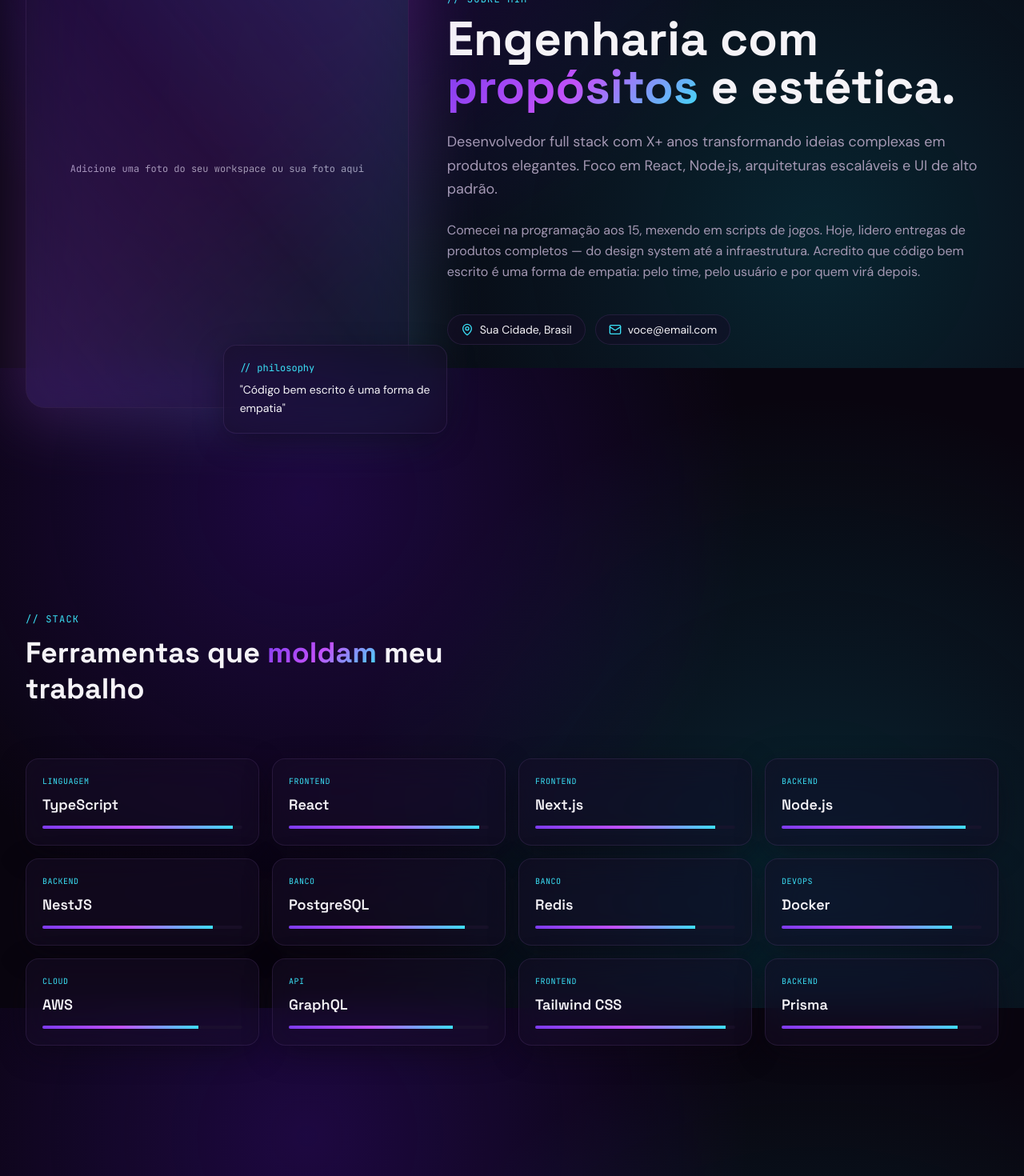
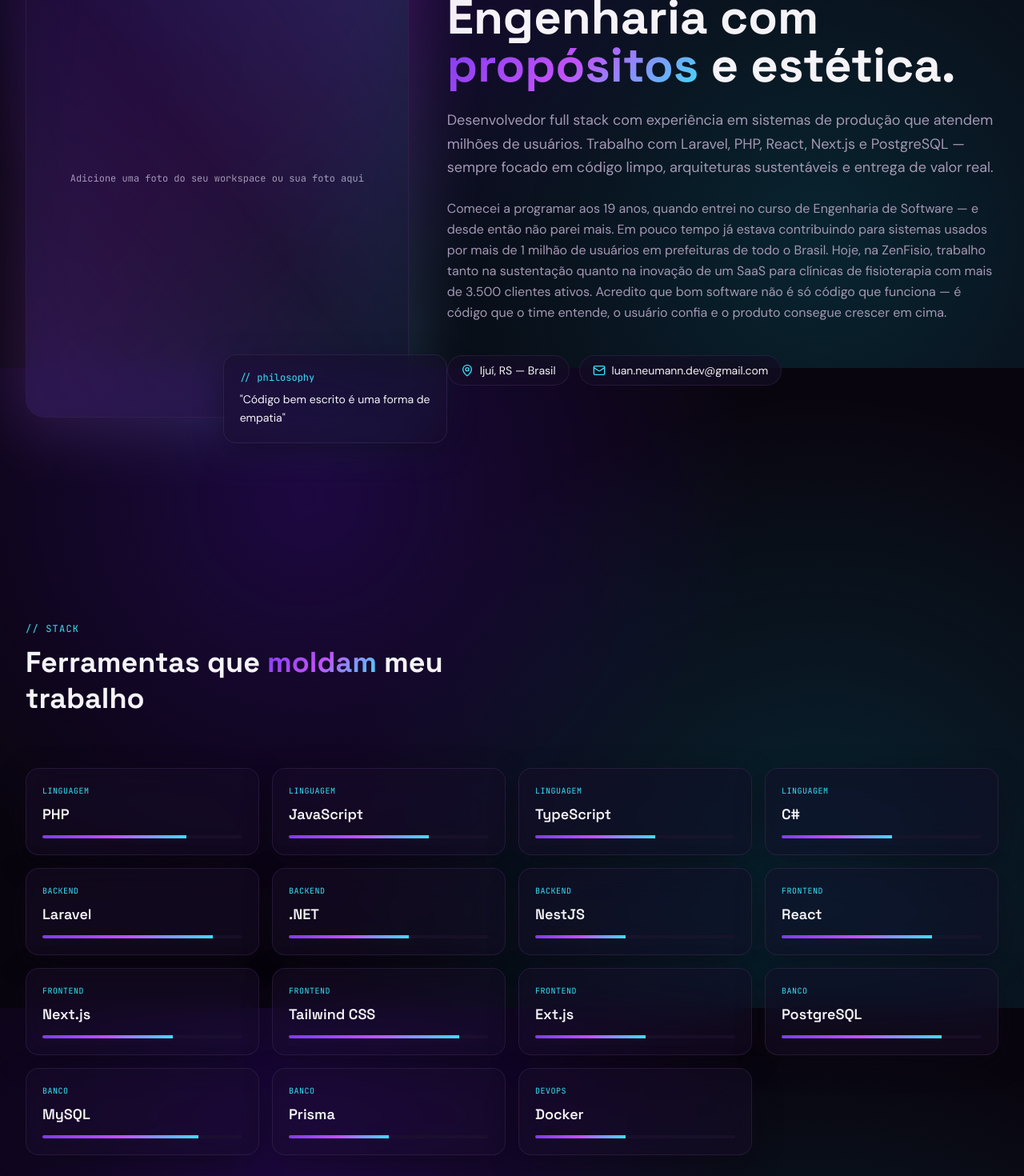
Before and after one commit to Luan-Neumann-Dev/portfolio, a React (Vite) app: page / in a window 1280 px wide. Shown: the part 1140-2610 px from the top of the page at 80% size. Built offline with nearby package versions, Linux system fonts and the light colour scheme.

Commit message:
chore: update informations of profile

```diff
--- a/src/components/sections/Contact.tsx
+++ b/src/components/sections/Contact.tsx
@@ -1,12 +1,11 @@
 import { motion } from "framer-motion"
-import { Mail, Github, Linkedin, Twitter, ArrowUpRight } from "lucide-react"
+import { Mail, Github, Linkedin, ArrowUpRight } from "lucide-react"
 import { profile } from "@/data/profile"
 
 const links = [
   { icon: Mail, label: "Email", href: `mailto:${profile.email}`, value: profile.email},
-  { icon: Github, label: "GitHub", href: profile.github, value: "@seuusuario"},
-  { icon: Linkedin, label: "LinkedIn", href: profile.linkedin, value: '/in/seuusuario'},
-  { icon: Twitter, label: "Twitter", href: profile.twitter, value: '@seuusuario'},
+  { icon: Github, label: "GitHub", href: profile.github, value: "@Luan-Neumann-Dev"},
+  { icon: Linkedin, label: "LinkedIn", href: profile.linkedin, value: '/in/Luan-Neumann-Dev'},
 ]
 
 const Contact = () => {
--- a/src/data/profile.ts
+++ b/src/data/profile.ts
@@ -1,68 +1,76 @@
 export const profile = {
-  name: "Luan Neumann",
+  name: "Luan Henrique Neumann",
   title: "Desenvolvedor Full Stack",
-  tagline: "Construindo experiências digitais com profundidade técnica e estética futurista.",
+  tagline: "Construindo sistemas reais, com impacto mensurável e código que dura.",
   shortBio:
-    "Desenvolvedor full stack com X+ anos transformando ideias complexas em produtos elegantes. Foco em React, Node.js, arquiteturas escaláveis e UI de alto padrão.",
+    "Desenvolvedor full stack com experiência em sistemas de produção que atendem milhões de usuários. Trabalho com Laravel, PHP, React, Next.js e PostgreSQL — sempre focado em código limpo, arquiteturas sustentáveis e entrega de valor real.",
   longBio:
-    "Comecei na programação aos 15, mexendo em scripts de jogos. Hoje, lidero entregas de produtos completos — do design system até a infraestrutura. Acredito que código bem escrito é uma forma de empatia: pelo time, pelo usuário e por quem virá depois.",
-  location: "Sua Cidade, Brasil",
-  email: "voce@email.com",
-  github: "https://github.com/seuusuario",
-  linkedin: "https://linkedin.com/in/seuusuario",
-  twitter: "https://twitter.com/seuusuario",
+    "Comecei a programar aos 19 anos, quando entrei no curso de Engenharia de Software — e desde então não parei mais. Em pouco tempo já estava contribuindo para sistemas usados por mais de 1 milhão de usuários em prefeituras de todo o Brasil. Hoje, na ZenFisio, trabalho tanto na sustentação quanto na inovação de um SaaS para clínicas de fisioterapia com mais de 3.500 clientes ativos. Acredito que bom software não é só código que funciona — é código que o time entende, o usuário confia e o produto consegue crescer em cima.",
+  location: "Ijuí, RS — Brasil",
+  email: "luan.neumann.dev@gmail.com",
+  github: "https://github.com/Luan-Neumann-Dev",
+  linkedin: "https://linkedin.com/in/Luan-Neumann-Dev",
 };
 
 export const stack = [
-  { name: "TypeScript", level: 95, category: "Linguagem" },
-  { name: "React", level: 95, category: "Frontend" },
-  { name: "Next.js", level: 90, category: "Frontend" },
-  { name: "Node.js", level: 92, category: "Backend" },
-  { name: "NestJS", level: 85, category: "Backend" },
-  { name: "PostgreSQL", level: 88, category: "Banco" },
-  { name: "Redis", level: 80, category: "Banco" },
-  { name: "Docker", level: 85, category: "DevOps" },
-  { name: "AWS", level: 78, category: "Cloud" },
-  { name: "GraphQL", level: 82, category: "API" },
-  { name: "Tailwind CSS", level: 95, category: "Frontend" },
-  { name: "Prisma", level: 88, category: "Backend" },
+  //Linguagens
+  { name: "PHP", level: 72, category: "Linguagem" },
+  { name: "JavaScript", level: 70, category: "Linguagem" },
+  { name: "TypeScript", level: 60, category: "Linguagem" },
+  { name: "C#", level: 55, category: "Linguagem" },
+
+  //Backend
+  { name: "Laravel", level: 85, category: "Backend" },
+  { name: ".NET", level: 60, category: "Backend" },
+  { name: "NestJS", level: 45, category: "Backend" },
+
+  // Frontend
+  { name: "React", level: 75, category: "Frontend" },
+  { name: "Next.js", level: 65, category: "Frontend" },
+  { name: "Tailwind CSS", level: 85, category: "Frontend" },
+  { name: "Ext.js", level: 55, category: "Frontend" },
+
+  // Banco de Dados
+  { name: "PostgreSQL", level: 80, category: "Banco" },
+  { name: "MySQL", level: 78, category: "Banco" },
+  { name: "Prisma", level: 50, category: "Banco" },
+
+  // DevOps / Infra
+  { name: "Docker", level: 45, category: "DevOps" },
 ];
 
 export const experiences = [
   {
-    company: "Empresa 1",
-    role: "Tech Lead Full Stack",
-    period: "2023 — Presente",
+    company: "ZenFisio",
+    role: "Desenvolvedor Full Stack",
+    period: "Mar 2025 — Presente",
     description:
-      "Descrição do que você faz nessa empresa. Liderança, arquitetura, produtos construídos.",
-    highlights: ["Destaque 1", "Destaque 2", "Destaque 3"],
+      "Desenvolvimento e sustentação de um SaaS para clínicas de fisioterapia com mais de 3.500 clientes ativos. Atuação tanto em manutenção do sistema legado quanto em iniciativas de inovação, com foco em Laravel, PHP e MySQL.",
+    highlights: [
+      "Desenvolvi do zero um painel interno de suporte utilizado por ~25 colaboradores, centralizando acesso aos clientes e permitindo ações administrativas como ativação de features e configuração de processos",
+      "Contribuindo ativamente para o desenvolvimento de um módulo de assinatura eletrônica integrado ao sistema legado",
+      "Primeiro contato com NestJS em ambiente profissional, construindo APIs complementares ao ecossistema Laravel",
+    ],
   },
   {
-    company: "Empresa 2",
-    role: "Full Stack Developer",
-    period: "2021 — 2023",
-    description: "Descrição do seu papel aqui.",
-    highlights: ["Destaque 1", "Destaque 2", "Destaque 3"],
-  },
-  {
-    company: "Empresa 3",
-    role: "Frontend Developer",
-    period: "2019 — 2021",
-    description: "Descrição do seu papel aqui.",
-    highlights: ["Destaque 1", "Destaque 2", "Destaque 3"],
-  },
+    company: "Abase Sistemas Ltda",
+    role: "Desenvolvedor Full Stack",
+    period: "— — — —",
+    description:
+      "Desenvolvimento de sistemas para gestão educacional em prefeituras de todo o Brasil. O produto atendia mais de 200 municípios e mais de 1 milhão de usuários, cobrindo matrícula, notas, frequência, atividades e comunicados — similar a um Google Classroom completo integrado ao ambiente escolar público.",
+    highlights: [
+      "Construção de APIs REST com C# .NET consumidas por mais de 1 milhão de usuários em +200 prefeituras",
+      "Desenvolvimento de interfaces com Ext.js integradas às APIs do portal educacional",
+      "Trabalho com PostgreSQL em ambiente de alta carga e múltiplos tenants municipais",
+    ],
+  }
 ];
 
 export const education = [
   {
-    institution: "Universidade",
-    degree: "Bacharelado em Ciência da Computação",
-    period: "2016 — 2020",
-  },
-  {
-    institution: "Curso / Bootcamp",
-    degree: "Especialização em Arquitetura de Software",
-    period: "2022",
+    institution: "UNIJUÍ — Universidade Regional do Noroeste do Estado do Rio Grande do Sul",
+    degree: "Bacharelado em Engenharia de Software",
+    period: "2022 — 2027 (em andamento)",
   },
 ];
 
```
